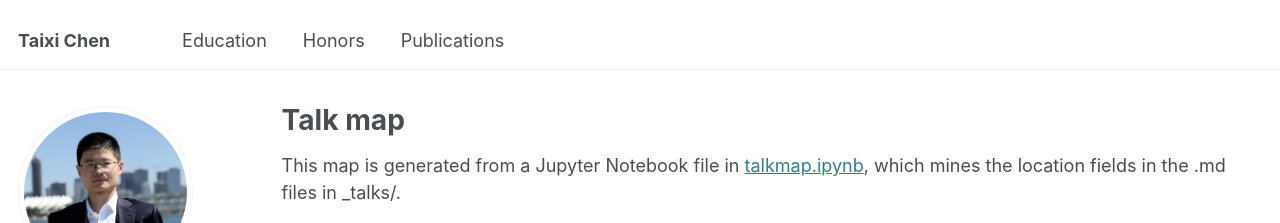
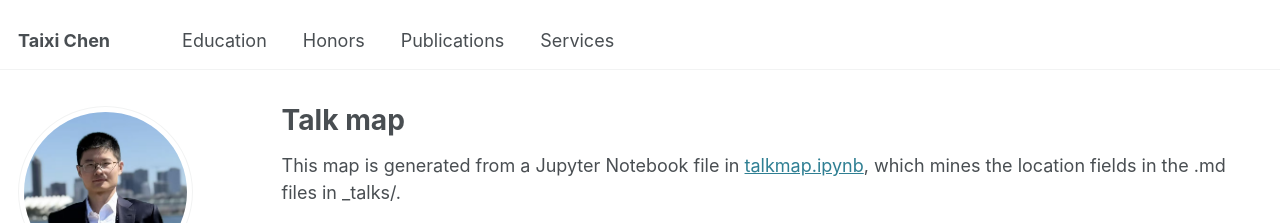
Before and after one commit to Taixi-CHEN/Taixi-Chen.github.io, a Jekyll site: the page built from _pages/talkmap.html, in a window 1280 px wide. Shown: the top 223 px of the page. Built offline with Jekyll 4.4.1, drawn with Linux system fonts in a browser that asks for light colours; nearby versions of some CDN libraries; some web fonts are replaced.

Commit message:
Add 'Services' section to navigation

```diff
--- a/_data/navigation.yml
+++ b/_data/navigation.yml
@@ -13,6 +13,9 @@ main:
 
   - title: "Publications"
     url: /#pub
+
+  - title: "Services"
+    url: /#ser
 
   # - title: "Talks"
   #   url: /talks/
```
